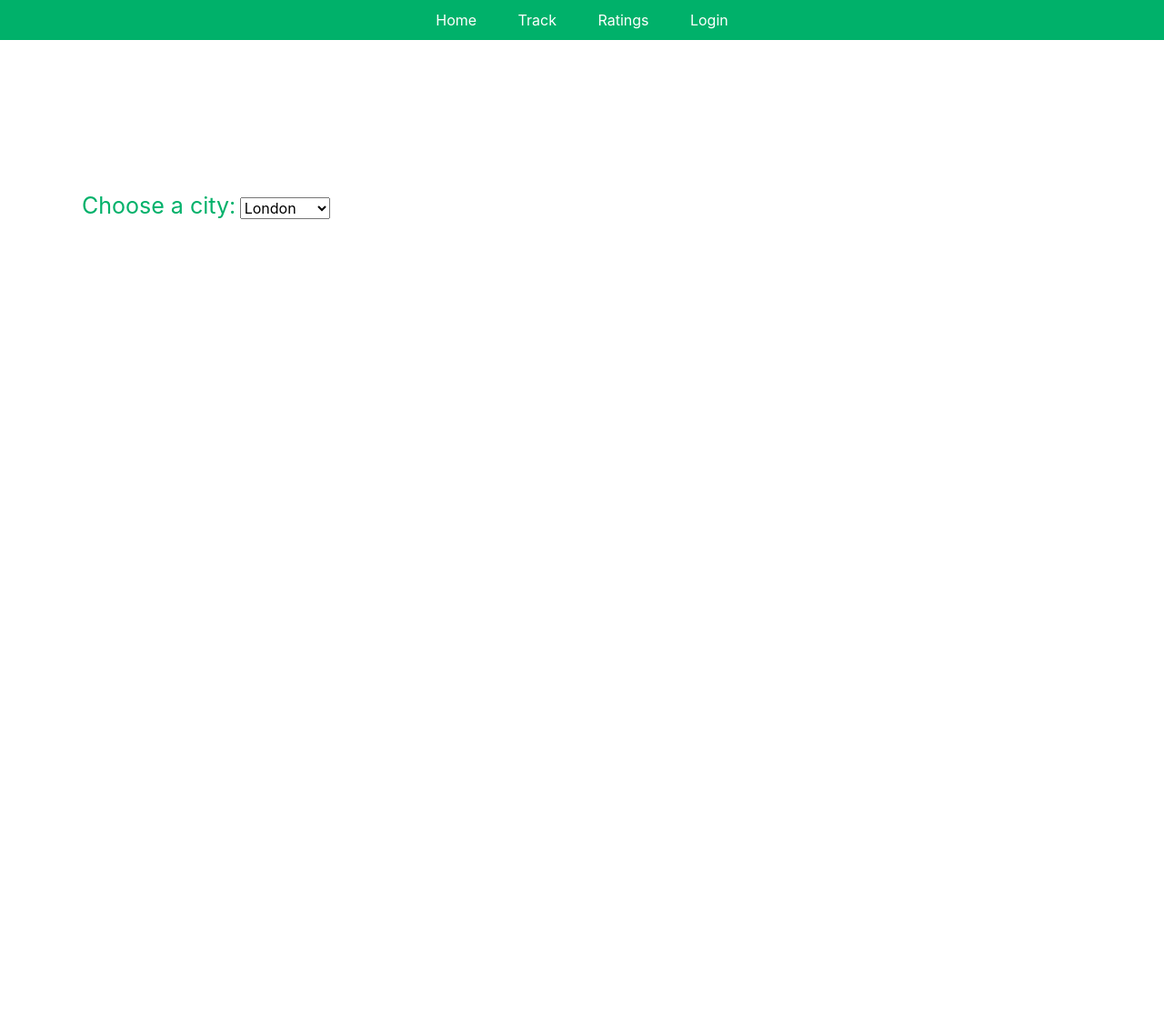
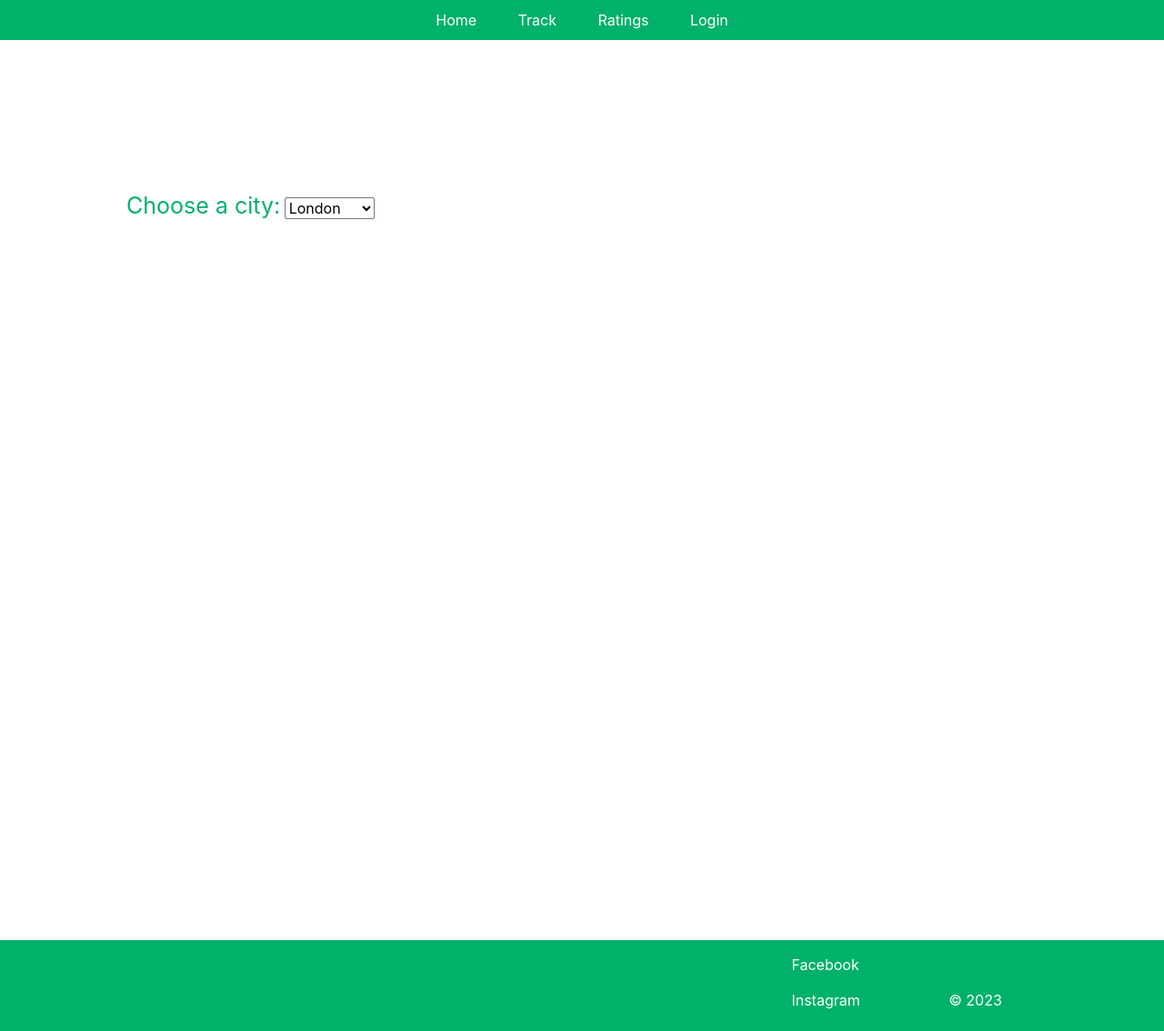
Before and after one commit to cfglondon23/Team-8, a Flask app: page /track.html in a window 1280 px wide; the page is wider, and only the part inside the window is pictured. Shown: that part at 91% size. Before the commit the page ends 241 px from the top of that part, so only its background shows below. Run offline with Flask 2, Linux system fonts and the light colour scheme; some libraries are stand-ins or nearby versions.

Commit message:
Container CSS

```diff
--- a/src/static/css/main.css
+++ b/src/static/css/main.css
@@ -71,7 +71,7 @@ li {
     border: black;
   }
 
-.container{
+.city_container{
   width: 100%;
   min-height: 100vh;
   padding: 5%;
@@ -92,6 +92,7 @@ li {
   border: 2px solid #2196f3;
   outline: none;
 }
+
 /* FOOTER */
 
 footer {
--- a/src/templates/track.html
+++ b/src/templates/track.html
@@ -37,7 +37,7 @@
       </nav>
     </header>
 
-    <div class="container" id="div_titletext">
+    <div class="city_container" id="div_titletext">
       <label class="custom-selector" for="cities"> Choose a city: </label>
 
       <select name="cities" id="cities">
@@ -54,4 +54,19 @@
       </select>
     </div>
   </body>
+
+  <footer>
+    <div class="footer_row">
+        <div class="footer_column">
+            <a href="https://www.facebook.com/" target="_blank">Facebook</a>
+            <div class="spacer"></div>
+            <a href="https://www.instagram.com/?hl=en" target="_blank">Instagram</a>
+        </div>
+        <div class="footer_column">
+            <img src="" width="100">
+            <p>© 2023</p>
+        </div>
+    </div>
+  </footer>
+
 </html>
```
